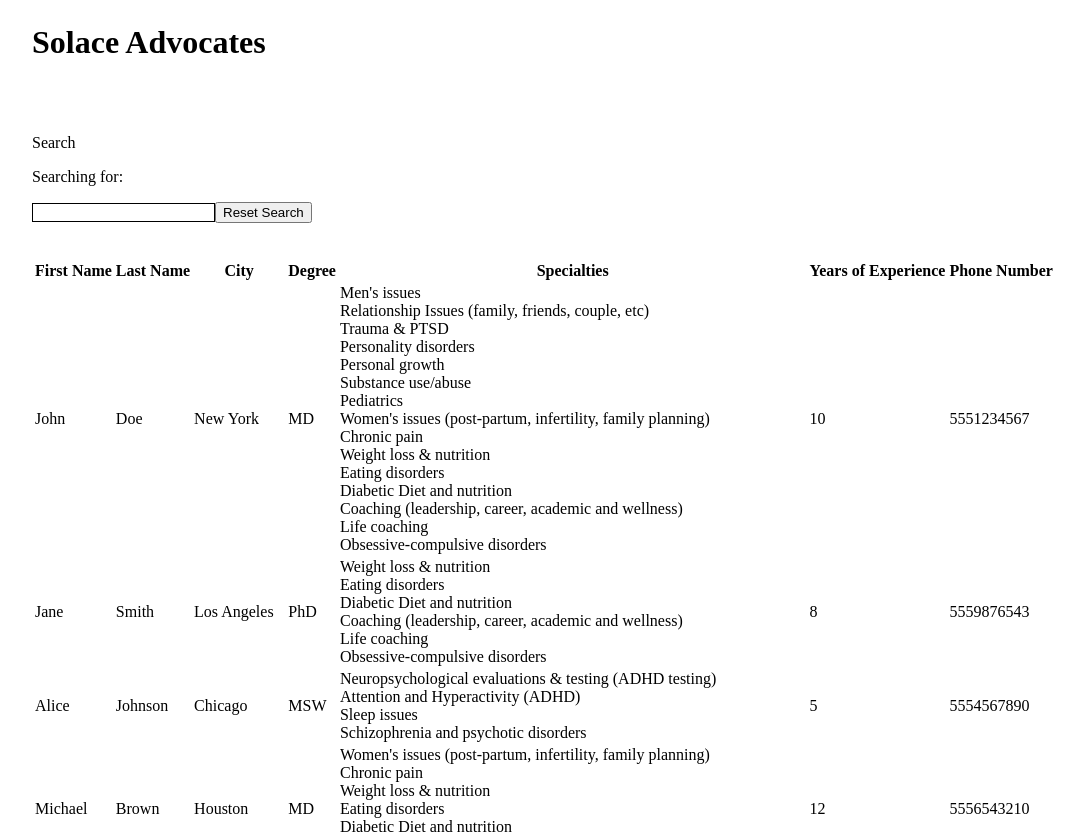
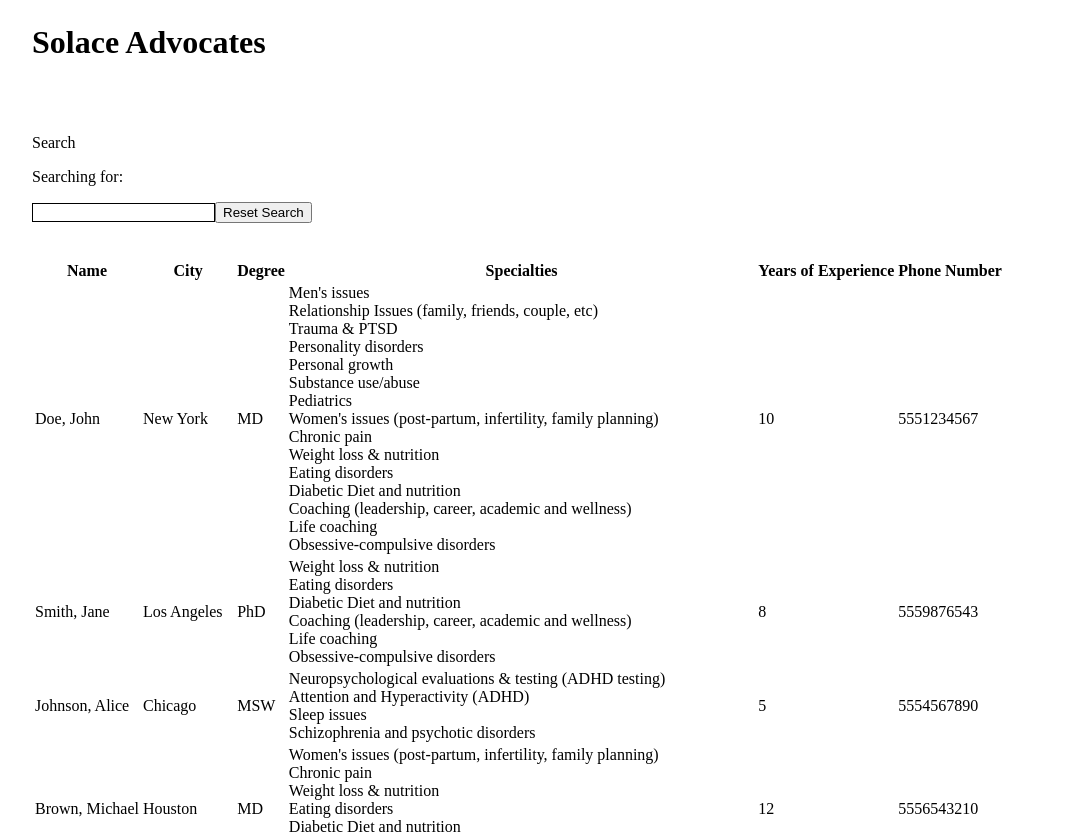
Before and after one commit to Jygsaw/solace-candidate-assignment-main, a Next.js app: page /advocates in a window 1280 px wide. Shown: the top 834 px of the page, without its empty margins (0-1084 px from the left). Built offline with nearby package versions, Linux system fonts and the light colour scheme.

Commit message:
[CHG] render merged advocate name

```diff
--- a/src/app/advocates/AdvocatesSearch.tsx
+++ b/src/app/advocates/AdvocatesSearch.tsx
@@ -2,6 +2,8 @@
 
 import { useEffect, useState, ChangeEvent } from "react";
 import type { Advocate } from "@/types/Advocates";
+
+const getDisplayName = (advocate: Advocate) => `${advocate.lastName}, ${advocate.firstName}`;
 
 export default function AdvocatesSearch() {
   const [searchTerm, setSearchTerm] = useState<string>('');
@@ -10,8 +12,7 @@ export default function AdvocatesSearch() {
   const advocateFilter = (advocate: Advocate) => {
     const loweredSearchTerm = searchTerm.toLowerCase();
     return (
-      advocate.firstName.toLowerCase().includes(loweredSearchTerm) ||
-      advocate.lastName.toLowerCase().includes(loweredSearchTerm) ||
+      getDisplayName(advocate).toLowerCase().includes(loweredSearchTerm) ||
       advocate.city.toLowerCase().includes(loweredSearchTerm) ||
       advocate.degree.toLowerCase().includes(loweredSearchTerm) ||
       advocate.specialties.some(elem => elem.toLowerCase().includes(loweredSearchTerm)) ||
@@ -50,8 +51,7 @@ export default function AdvocatesSearch() {
       <table>
         <thead>
           <tr>
-            <th>First Name</th>
-            <th>Last Name</th>
+            <th>Name</th>
             <th>City</th>
             <th>Degree</th>
             <th>Specialties</th>
@@ -63,8 +63,7 @@ export default function AdvocatesSearch() {
           {advocates.filter(advocateFilter).map((advocate) => {
             return (
               <tr key={advocate.id}>
-                <td>{advocate.firstName}</td>
-                <td>{advocate.lastName}</td>
+                <td>{getDisplayName(advocate)}</td>
                 <td>{advocate.city}</td>
                 <td>{advocate.degree}</td>
                 <td>
```
Also changed, not shown: 1 other file (tests, documents, lock files or other folders).
